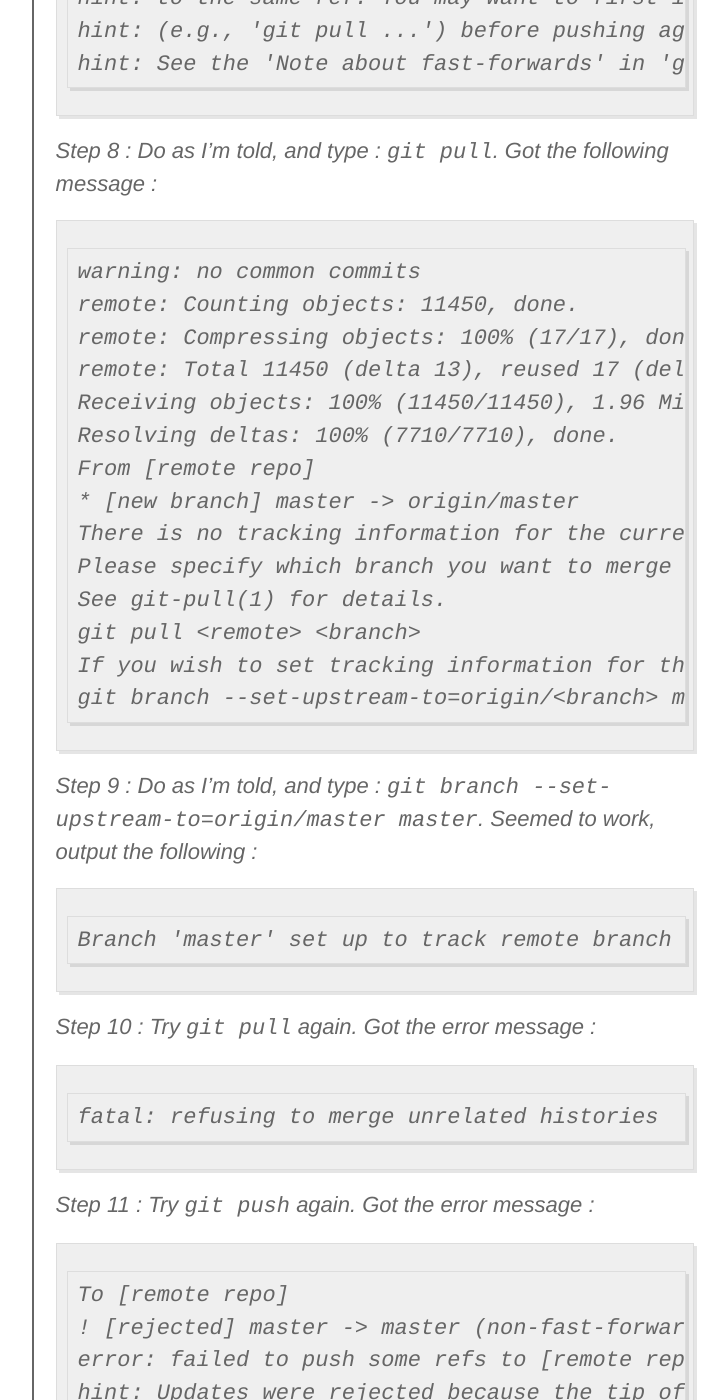
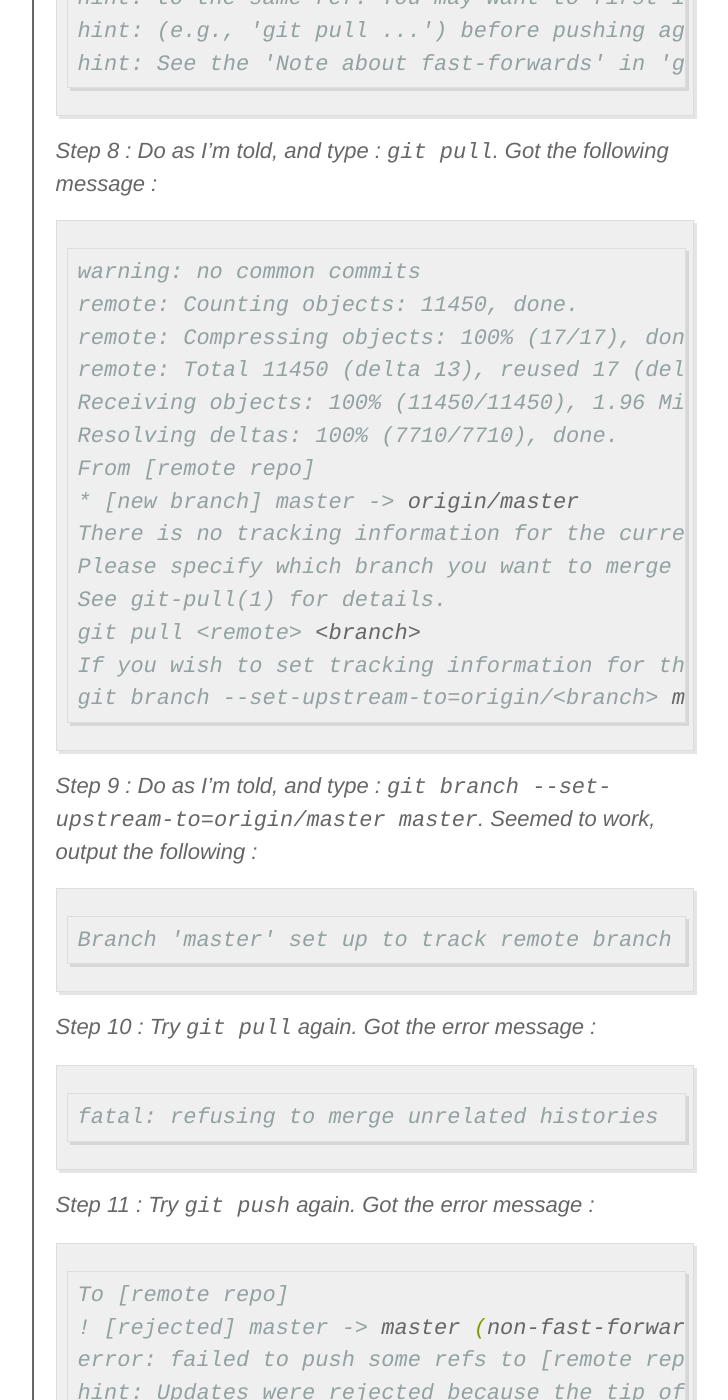
Before and after one commit to long-nguyenxuan/long-nguyenxuan.github.io, a Jekyll site: the page built from _posts/2020-01-09-study-notes.md, in a window 1280 px wide and 1400 px high, scrolled down 1445 px. Shown: the whole window, without its empty margins (266-994 px from the left). Built offline with Jekyll 4.4.1, drawn with Linux system fonts in a browser that asks for light colours; comment, search, counter and statistics services are not loaded; part of the change alters nothing that is shown; some of the changed text lies outside the part shown.

Commit message:
fix lại một số thứ theo markdown link

````diff
--- a/_posts/2020-01-09-study-notes.md
+++ b/_posts/2020-01-09-study-notes.md
@@ -6,10 +6,13 @@ author: LongNX
 tags:
 - Software Engineering
 ---
+
 ## Git pulll un-related histories
+
 TLDR:
 làm theo cái guide "chuẩn" mà ăn cái error msg `The current branch master has no upstream branch.` vào mặt thì pull bằng lệnh này
-```
+
+```console
 git pull --allow-unrelated-histories
 ```
 
@@ -29,13 +32,16 @@ git pull --allow-unrelated-histories
 >
 >
 > Step 6 : `git push`. Got the following error message :
-> ```
+>
+> ```console
 > fatal: The current branch master has no upstream branch.
 > To push the current branch and set the remote as upstream, use
 > git push --set-upstream origin master
 > ```
+>
 > Step 7 : Do as I'm told, and type : `git push --set-upstream origin master`. Got the following error message :
-> ```
+>
+> ```console
 > error: failed to push some refs to [remote repo]
 > hint: Updates were rejected because the remote contains work that you do
 > hint: not have locally. This is usually caused by another repository pushing
@@ -43,8 +49,10 @@ git pull --allow-unrelated-histories
 > hint: (e.g., 'git pull ...') before pushing again.
 > hint: See the 'Note about fast-forwards' in 'git push --help' for details.
 > ```
+>
 > Step 8 : Do as I'm told, and type : `git pull`. Got the following message :
-> ```
+>
+> ```console
 > warning: no common commits
 > remote: Counting objects: 11450, done.
 > remote: Compressing objects: 100% (17/17), done.
@@ -62,15 +70,20 @@ git pull --allow-unrelated-histories
 > ```
 >
 > Step 9 : Do as I'm told, and type : `git branch --set-upstream-to=origin/master master`. Seemed to work, output the following :
-> ```
+>
+> ```console
 > Branch 'master' set up to track remote branch 'master' from 'origin'.
 > ```
+>
 > Step 10 : Try `git pull` again. Got the error message :
-> ```
+>
+> ```console
 > fatal: refusing to merge unrelated histories
 > ```
+>
 > Step 11 : Try `git push` again. Got the error message :
-> ```
+>
+> ```console
 > To [remote repo]
 > ! [rejected] master -> master (non-fast-forward)
 > error: failed to push some refs to [remote repo]
@@ -79,3 +92,4 @@ git pull --allow-unrelated-histories
 > hint: 'git pull ...') before pushing again.
 > hint: See the 'Note about fast-forwards' in 'git push --help' for details.
 > ```
+>
````
Also changed, not shown: _posts/2019-11-06-tam-tu-chuyen-viet-blog.md (+6 -0 lines), _posts/2019-12-29-chuyen-ngay-cuoi-nam-2019.md (line endings or trailing spaces).
